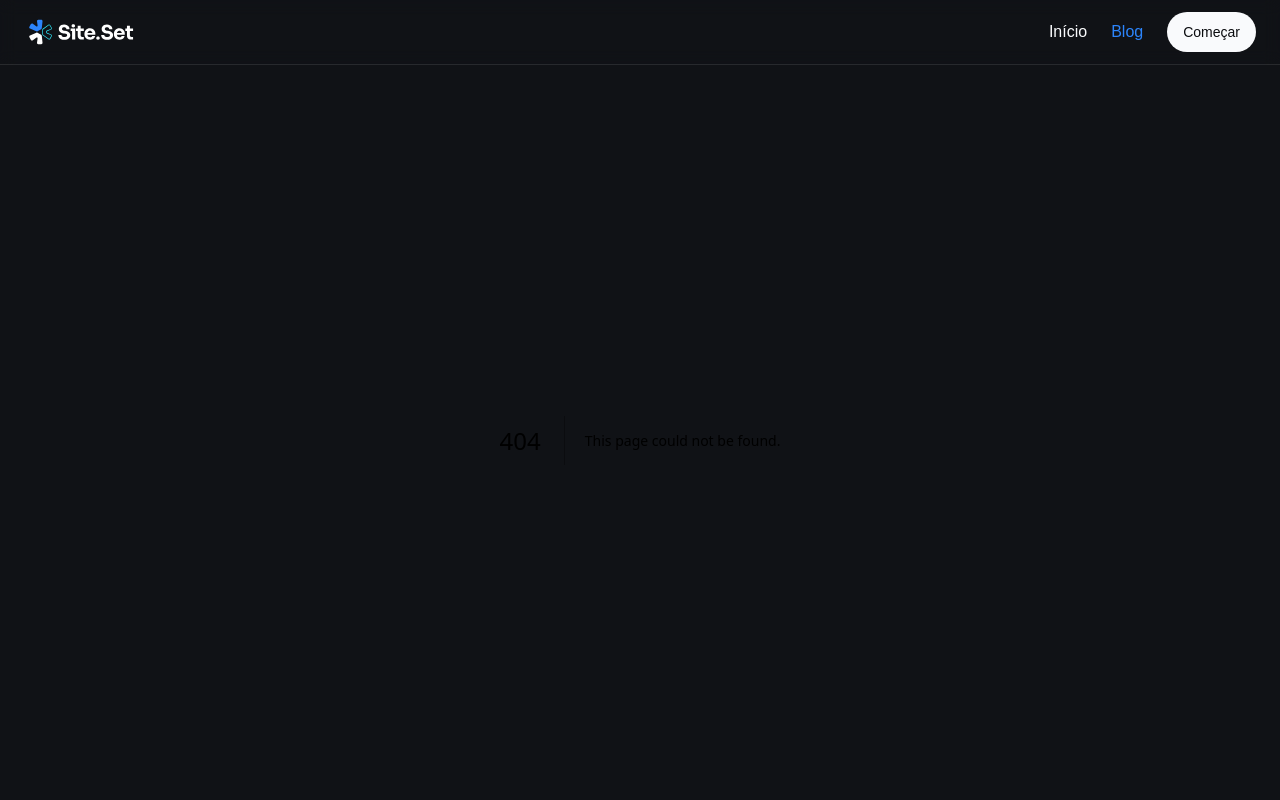
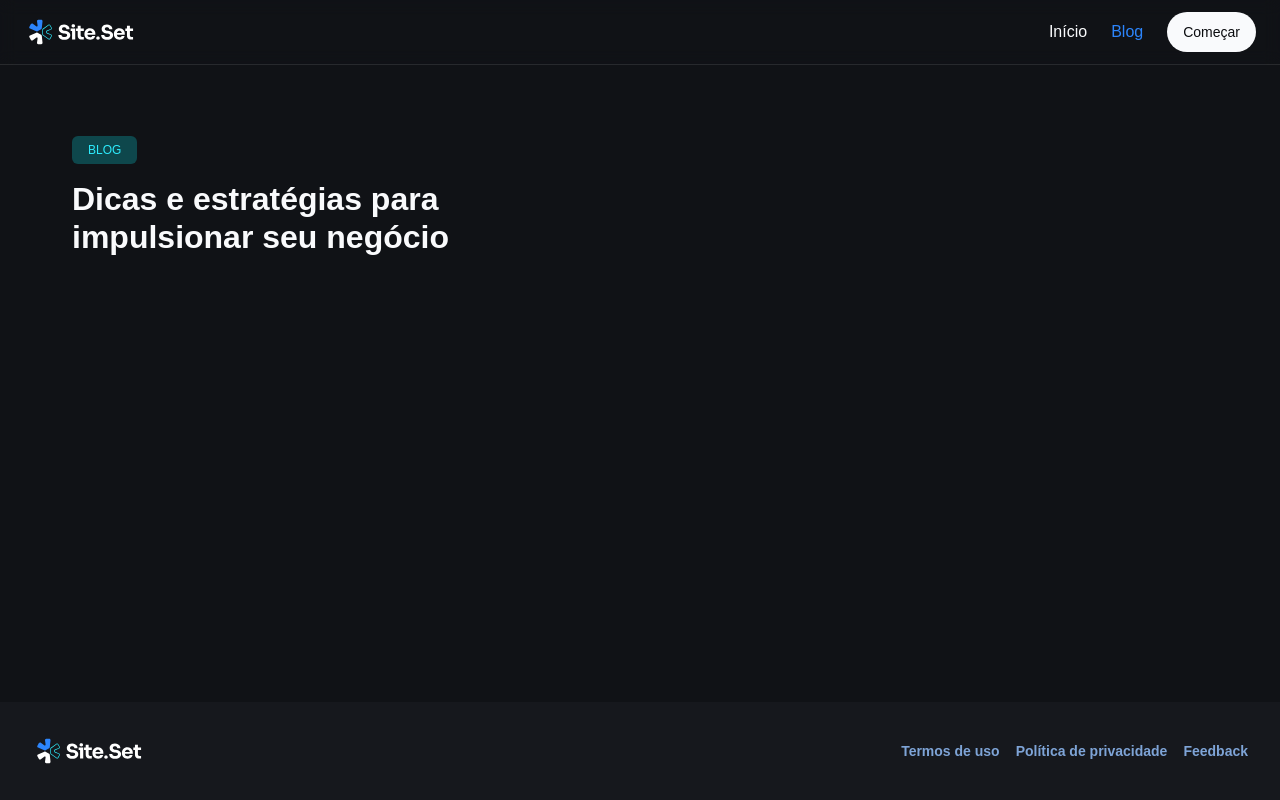
Before and after one commit to victor-ferreira95/site-blog, a Next.js app: page /blog in a window 1280 px wide. Before the commit this address had no page. Shown: the top 800 px of the page. Built offline with nearby package versions, Linux system fonts and the light colour scheme; a web font is replaced by a local one.

Commit message:
creating blog page

```diff
--- /dev/null
+++ b/src/pages/blog/index.tsx
@@ -0,0 +1,25 @@
+export default function BlogPage() {
+  return (
+    <div className="flex flex-col py-24 flex-grow h-full">
+      <header className="">
+        <div className="container space-y-6 flex flex-col items-start justify-between md:flex-row md:items-end lg:items-end">
+          <div className="flex flex-col gap-4 md:px-0">
+            {/* TAG */}
+            <span className="text-body-tag text-cyan-100 w-fit rounded-md text-center md:text-left py-2 px-4 bg-cyan-300">
+              BLOG
+            </span>
+
+            {/* Titulo */}
+            <h1 className="text-balance text-start md:text-left text-heading-lg md:text-heading-xl max-w-2xl text-gray-100">
+              Dicas e estratégias para impulsionar seu negócio
+            </h1>
+          </div>
+        </div>
+      </header>
+
+      {/* Search */}
+
+      {/* Listagem de posts */}
+    </div>
+  );
+}
--- a/src/pages/index.tsx
+++ b/src/pages/index.tsx
@@ -1,8 +1,6 @@
 import { LandingPage } from "@/templates/landing-page";
-import { allPosts } from "contentlayer/generated";
 
 export default function Home() {
-  console.debug(allPosts);
   return (
       <LandingPage />
   );
```
